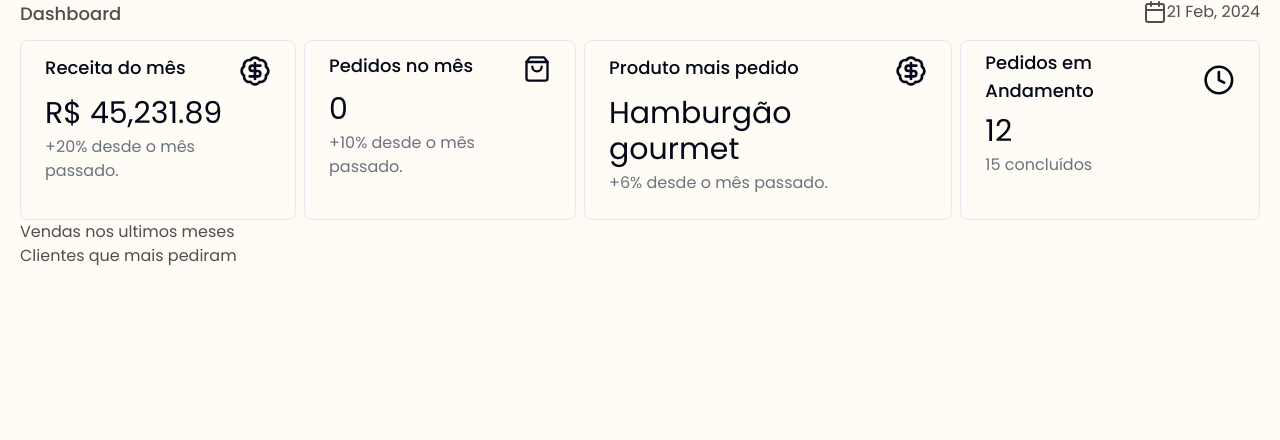
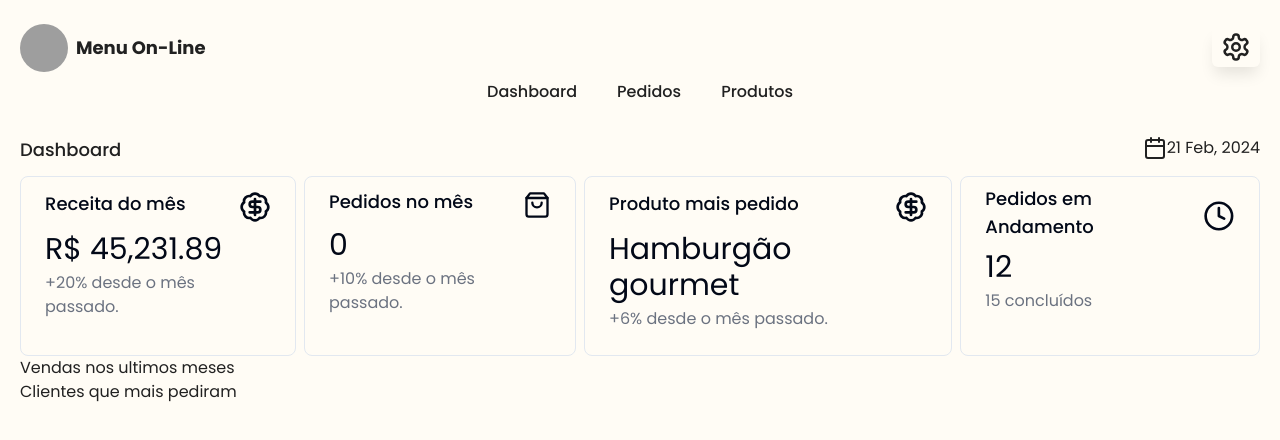
Before and after one commit to Samuka0222/menu-online, a Next.js app: page /admin/dashboard in a window 1280 px wide. Shown: the top 440 px of the page. Built offline with nearby package versions, Linux system fonts and the light colour scheme; no server answers; the database is empty; grey boxes are pictures that could not be loaded.

Commit message:
feat: add AdminHeader component and Layout for admin route.

```diff
--- a/app/admin/_components/admin-header.tsx
+++ b/app/admin/_components/admin-header.tsx
@@ -1,12 +1,12 @@
 import { Avatar, AvatarFallback, AvatarImage } from "@/app/_components/ui/avatar";
 import { Button } from "@/app/_components/ui/button";
-import { Sheet, SheetContent, SheetFooter, SheetHeader, SheetTitle, SheetTrigger } from "@/app/_components/ui/sheet";
 import Link from "next/link";
-import { MapPinIcon, PhoneCallIcon, Settings, ShoppingBagIcon, UserCog2, UserRoundSearchIcon } from "lucide-react";
+import { Settings, UserRoundSearchIcon } from "lucide-react";
 
 const AdminHeader = () => {
   return (
-    <header className="w-full flex justify-between items-center py-6 px-5">
+    <header className="w-full flex flex-col py-6 px-5">
+      <div className="flex justify-between items-center">
         <div className="flex items-center justify-center">
           <Avatar className="w-12 h-12">
             <AvatarImage src="nada" />
@@ -19,53 +19,30 @@ const AdminHeader = () => {
           </div>
         </div>
         <div>
-        <Sheet>
-          <SheetTrigger asChild>
-            <Button variant='outline' size='icon' className="border-none shadow-default h-10 w-12 relative">
-              <div>
+          <Button variant='outline' size='icon' className="border-none shadow-default h-10 w-12 relative" asChild>
+            <Link href='/admin/settings'>
               <Settings size={30} />
-              </div>
-            </Button>
-          </SheetTrigger>
-
-          <SheetContent>
-            <SheetHeader>
-              <SheetTitle>Opções</SheetTitle>
-            </SheetHeader>
-            <div className="mt-5 flex flex-col gap-4 h-[88%]">
-              <Button variant='outline' className="w-full justify-start font-bold">
-                <PhoneCallIcon className="mr-2" />
-                Fazer Reserva
-              </Button>
-
-              <Button variant='outline' className="w-full justify-start font-bold relative" asChild>
-                <Link href='/address'>
-                  <MapPinIcon className="mr-2" />
-                  Endereço
-                </Link>
-              </Button>
-
-              <Button variant='outline' className="w-full justify-start font-bold relative" asChild>
-                <Link href='/cart/your-cart'>
-                  <ShoppingBagIcon className="mr-2" />
-                  Carrinho
-                </Link>
-              </Button>
-
-              <Button variant='outline' className="w-full justify-start font-bold relative" asChild>
-                <Link href='/admin/dashboard'>
-                  <UserCog2 className="mr-2" />
-                  Administração
             </Link>
           </Button>
         </div>
-
-            <SheetFooter className="flex justify-center items-center">
-              <p className="font-bold">Desenvolvido por @samuka0222</p>
-            </SheetFooter>
-          </SheetContent>
-        </Sheet>
       </div>
+      <nav className="flex gap-2 justify-center items-center w-full">
+        <Button variant='link' className="text-black text-base">
+          <Link href='/admin/dashboard'>
+            Dashboard
+          </Link>
+        </Button>
+        <Button variant='link' className="text-black text-base">
+          <Link href='/admin/orders'>
+            Pedidos
+          </Link>
+        </Button>
+        <Button variant='link' className="text-black text-base">
+          <Link href='/admin/products'>
+            Produtos
+          </Link>
+        </Button>
+      </nav>
     </header>
   );
 }
--- /dev/null
+++ b/app/admin/layout.tsx
@@ -0,0 +1,16 @@
+import AdminHeader from "./_components/admin-header";
+
+const AdminLayout = ({
+  children,
+}: Readonly<{
+  children: React.ReactNode;
+}>) => {
+  return (
+    <main className="text-black">
+      <AdminHeader />
+      {children}
+    </main>
+  );
+}
+
+export default AdminLayout;
```
Lines whose indentation alone changed are shown as unchanged.
